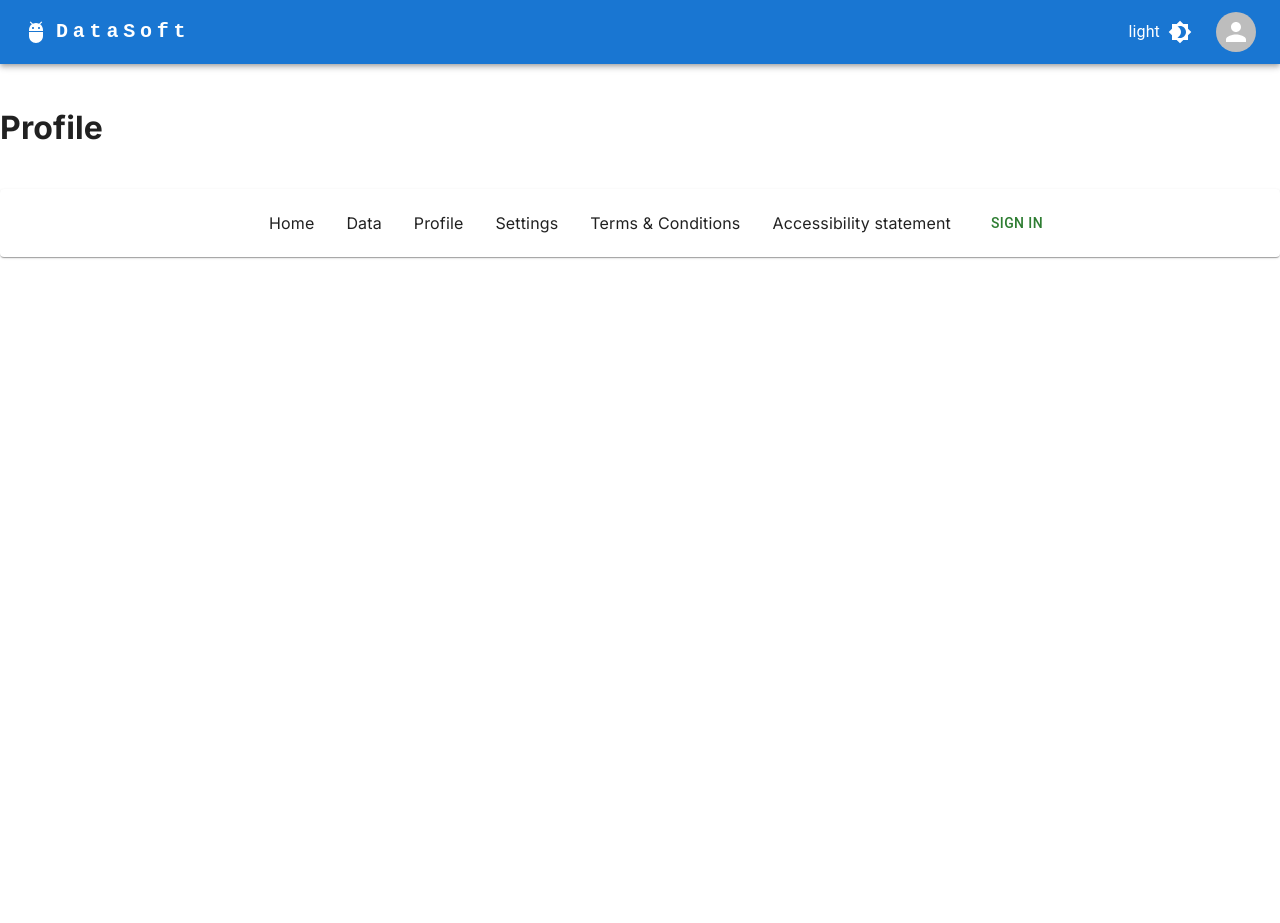
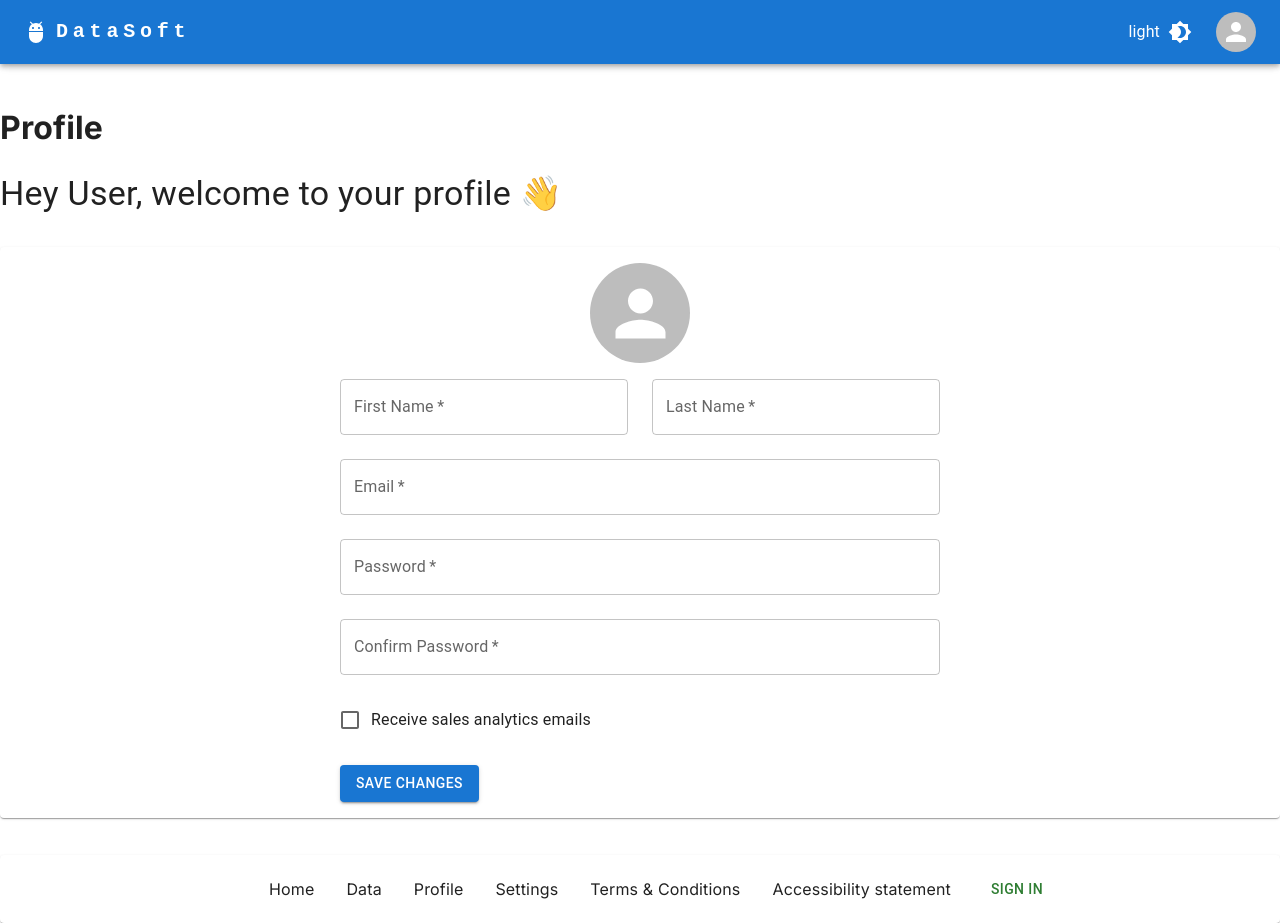
Before and after one commit to DuyNguyenOnTheMic/my_next_mui_app, a Next.js app: page /dashboard/profile in a window 1280 px wide. Before the commit the page ends 800 px from the top, so only its background shows below. Built offline with nearby package versions, Linux system fonts and the light colour scheme; no server answers.

Commit message:
Update html for profile page

```diff
--- a/src/app/dashboard/profile/page.tsx
+++ b/src/app/dashboard/profile/page.tsx
@@ -1,3 +1,123 @@
+'use client'
+
+import Avatar from '@mui/material/Avatar'
+import Box from '@mui/material/Box'
+import Button from '@mui/material/Button'
+import Checkbox from '@mui/material/Checkbox'
+import FormControlLabel from '@mui/material/FormControlLabel'
+import Grid from '@mui/material/Grid'
+import Paper from '@mui/material/Paper'
+import TextField from '@mui/material/TextField'
+import Typography from '@mui/material/Typography'
+import { useSession } from 'next-auth/react'
+import { Fragment } from 'react'
+
 export default function Profile() {
-  return <h1>Profile</h1>
+  const { data: session } = useSession()
+  const handleFormChange = () => {}
+  const handleSubmit = () => {}
+
+  const formData = {
+    firstName: '',
+    lastName: '',
+    email: '',
+    password: '',
+    confirmPassword: '',
+    receiveEmails: false
+  }
+
+  return (
+    <Fragment>
+      <h1>Profile</h1>
+      <Box>
+        <Typography variant='h4' pb={4}>
+          Hey {session ? session.user?.name : 'User'}, welcome to your profile 👋
+        </Typography>
+        <Paper sx={{ p: '1rem 2rem' }}>
+          <Grid container justifyContent='center'>
+            <Grid item xs={12} sm={8} md={6}>
+              <Box display='flex' flexDirection='column' alignItems='center'>
+                <Avatar sx={{ height: 100, width: 100, mb: 2 }} src={session?.user?.image as string}></Avatar>
+              </Box>
+              <form onSubmit={handleSubmit} style={{ maxWidth: 600, margin: '0 auto' }}>
+                <Grid container spacing={3}>
+                  <Grid item xs={12} sm={6}>
+                    <TextField
+                      required
+                      fullWidth
+                      label='First Name'
+                      name='firstName'
+                      value={formData.firstName}
+                      onChange={handleFormChange}
+                    />
+                  </Grid>
+                  <Grid item xs={12} sm={6}>
+                    <TextField
+                      required
+                      fullWidth
+                      label='Last Name'
+                      name='lastName'
+                      value={formData.lastName}
+                      onChange={handleFormChange}
+                    />
+                  </Grid>
+                  <Grid item xs={12}>
+                    <TextField
+                      required
+                      fullWidth
+                      type='email'
+                      label='Email'
+                      name='email'
+                      value={formData.email}
+                      onChange={handleFormChange}
+                    />
+                  </Grid>
+                  <Grid item xs={12}>
+                    <TextField
+                      required
+                      fullWidth
+                      type='password'
+                      label='Password'
+                      name='password'
+                      value={formData.password}
+                      onChange={handleFormChange}
+                    />
+                  </Grid>
+                  <Grid item xs={12}>
+                    <TextField
+                      required
+                      fullWidth
+                      type='password'
+                      label='Confirm Password'
+                      name='confirmPasswordđ'
+                      value={formData.confirmPassword}
+                      onChange={handleFormChange}
+                    />
+                  </Grid>
+                  <Grid item xs={12}>
+                    <FormControlLabel
+                      control={
+                        <Checkbox
+                          name='receiveEmails'
+                          checked={formData.receiveEmails}
+                          onChange={handleFormChange}
+                          color='primary'
+                        />
+                      }
+                      label='Receive sales analytics emails'
+                    />
+                  </Grid>
+                  <Grid item xs={12}>
+                    <Button type='submit' variant='contained' color='primary'>
+                      Save Changes
+                    </Button>
+                  </Grid>
+                </Grid>
+              </form>
+            </Grid>
+          </Grid>
+        </Paper>
+      </Box>
+    </Fragment>
+  )
 }
```
